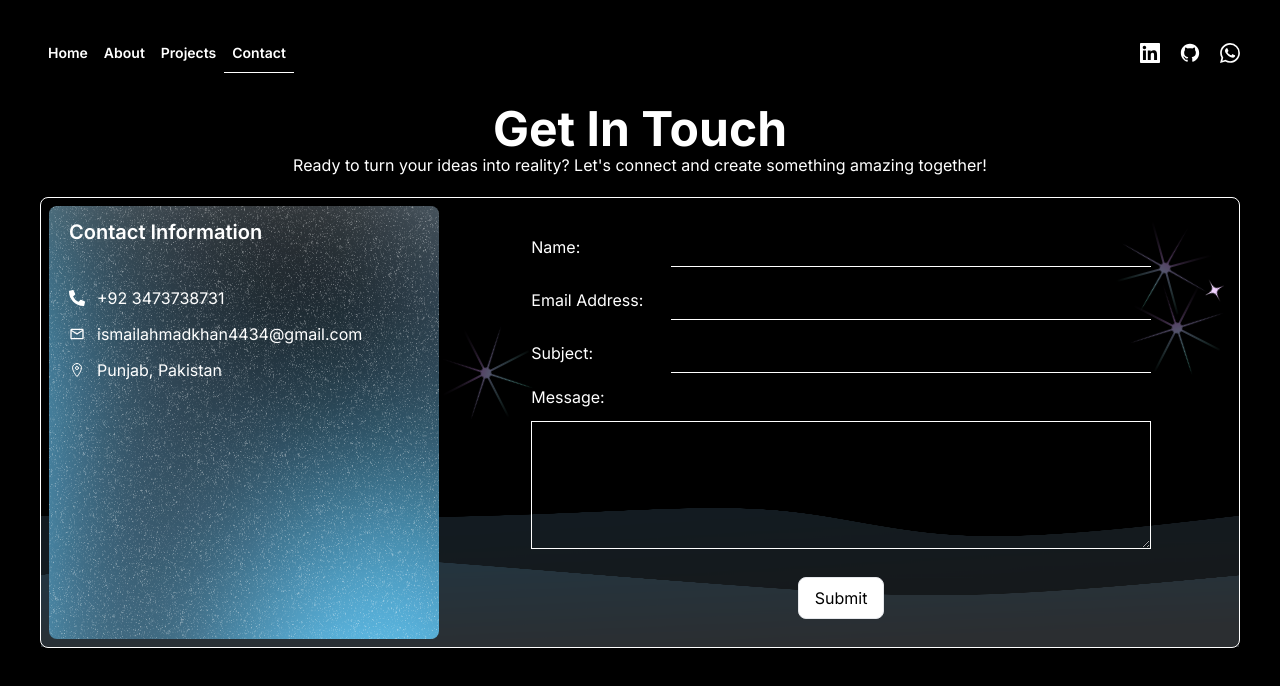
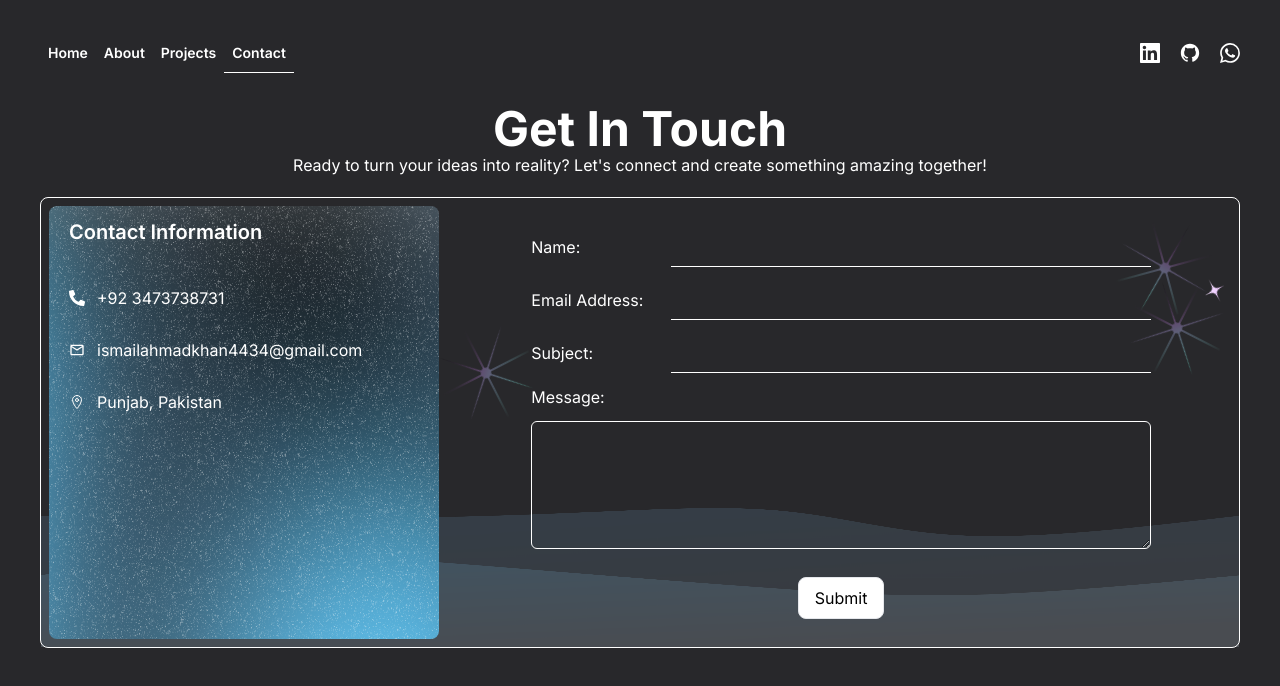
Before and after one commit to ismail-khan2699/myportfolio, a Next.js app: page /contact in a window 1280 px wide. Shown: the top 686 px of the page. Built offline with nearby package versions, Linux system fonts and the light colour scheme.

Commit message:
changebg

```diff
--- a/app/Components/Contact/form.tsx
+++ b/app/Components/Contact/form.tsx
@@ -27,7 +27,7 @@ const CoontactForm = () => {
                     <div className=' w-full md:w-1/3 px-5 py-3 flex flex-col gap-10 rounded-lg relative overflow-hidden'>
                         <Image src={'/mesh.png'} alt='' height={1000} width={1000} className=' absolute left-0 top-0 min-h-full min-w-full -z-10 ' />
                         <p className=' text-xl font-semibold'>Contact Information</p>
-                        <div className=' h-full flex flex-col gap-3'>
+                        <div className=' flex flex-col h-32 justify-between'>
                             <div className=' flex gap-3 items-center pointer-events-none' >
                                 <FaPhoneAlt /> <span>+92 3473738731</span>
                             </div>
@@ -100,7 +100,7 @@ const CoontactForm = () => {
                             <textarea
                                 id="message"
                                 name="message"
-                                className='outline-none focus:outline-none w-full border-white border h-32 bg-transparent text-white p-2'
+                                className='outline-none rounded-md focus:outline-none w-full border-white border h-32 bg-transparent text-white p-2'
                             />
                             <ValidationError
                                 prefix="Message"
--- a/app/Components/meWelcome.tsx
+++ b/app/Components/meWelcome.tsx
@@ -23,7 +23,7 @@ const MeWelcome = () => {
             </div>
             <div className=' max-md:top-3  max-md:right-3 md:left-6 flex justify-center items-center  md:top-3 absolute h-32 w-32 '>
                 <Image src={'/textwhite.png'} alt='' height={100} width={100} className=' absolute h-32 w-32 animate-spin-slow duration-500' />
-                <Link href={'mailto:ismailahmadkhan4434@gmail.com'} className=' h-20 w-20 font-bold rounded-full z-50 border-white border bg-black flex justify-center items-center text-white transition-all duration-200 hover:text-black hover:bg-white hover:scale-95' >
+                <Link href={'mailto:ismailahmadkhan4434@gmail.com'} className=' h-20 w-20 font-bold rounded-full z-50 border-white border bg-[#28282B] flex justify-center items-center text-white transition-all duration-200 hover:text-black hover:bg-white hover:scale-95' >
                     Hire Me
                 </Link>
             </div>
--- a/app/globals.css
+++ b/app/globals.css
@@ -14,7 +14,7 @@
 }
 
 body{
-    background-color: black;
+    background-color: #28282B;
     color: white;
     font-family: 'Roboto';
 }
```
